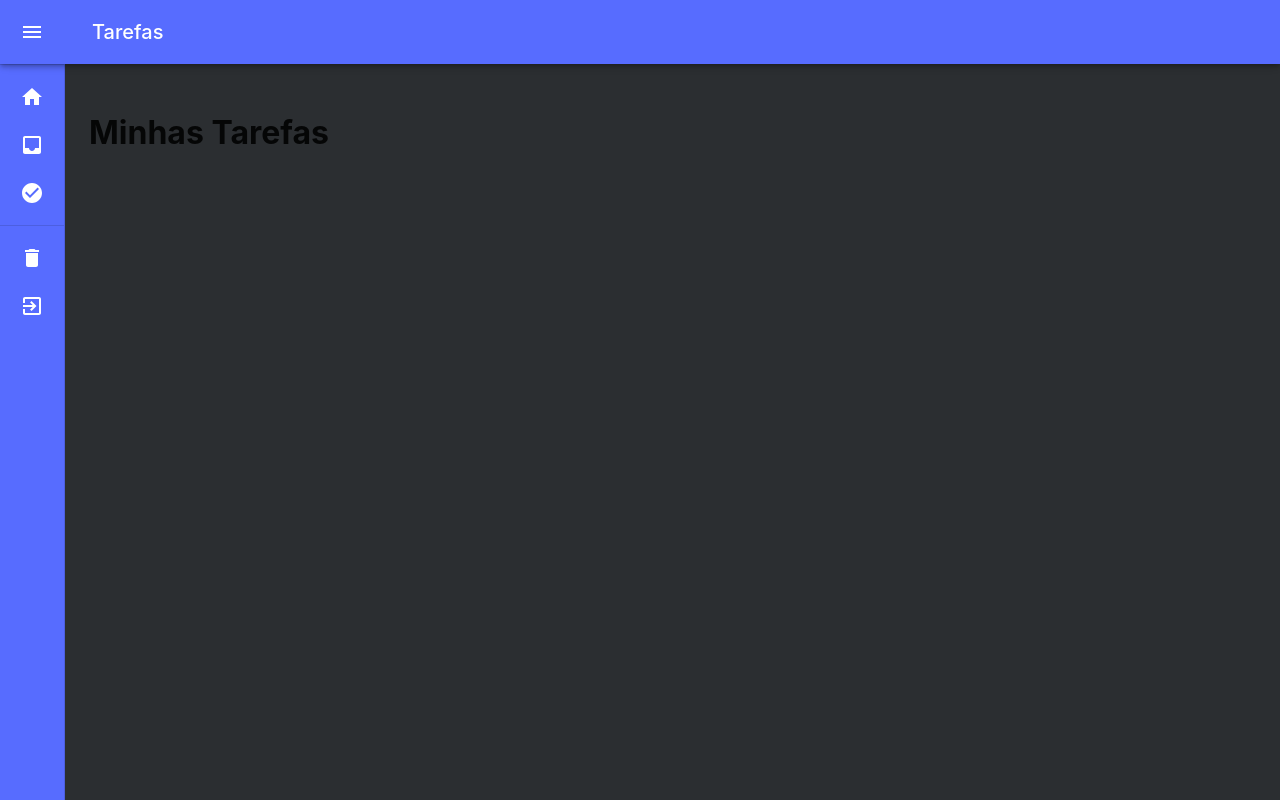
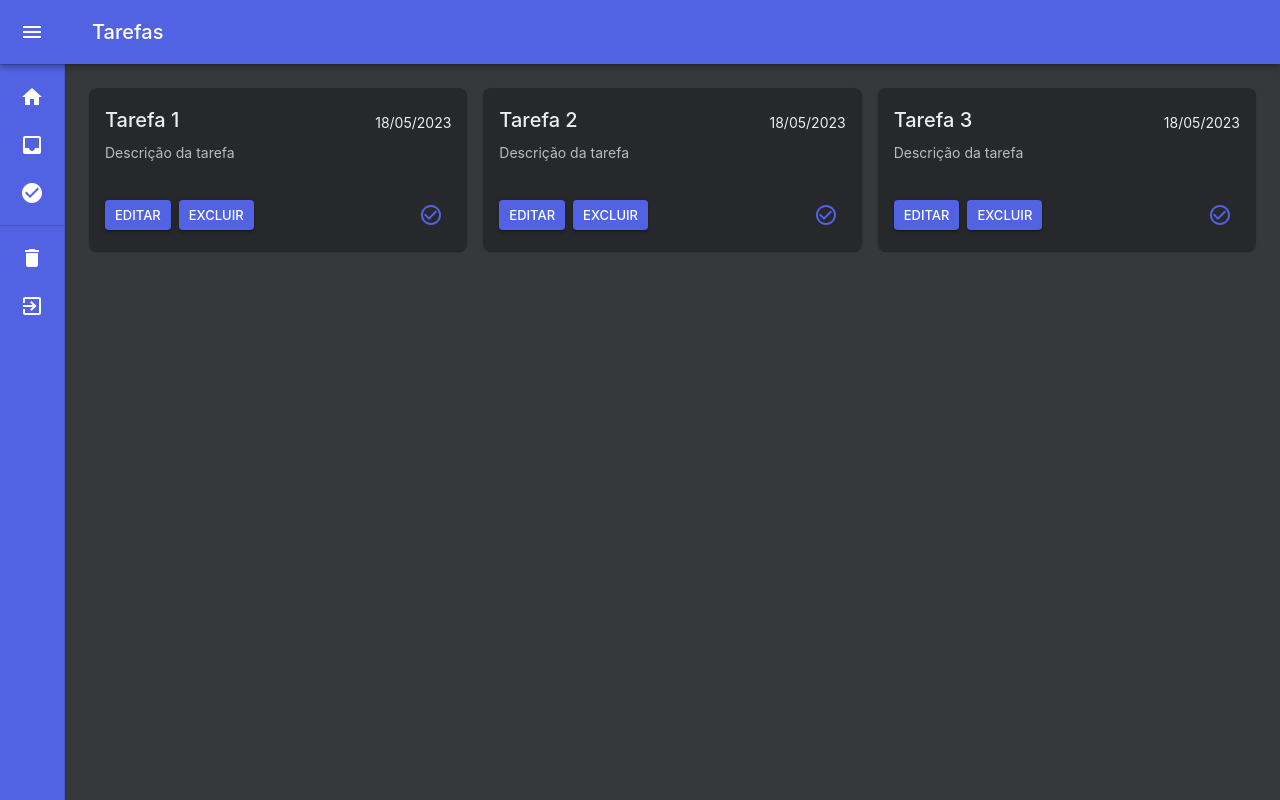
Before and after one commit to riquelmemr/todo-list-app-react, a React app: page /tasks in a window 1280 px wide. Built offline with nearby package versions, Linux system fonts and the light colour scheme; sample sign-in values are in the browser's storage; the HTML template or start-up script is replaced by a standard one.

Commit message:
created card of tasks and tasks adapter

```diff
--- /dev/null
+++ b/src/components/TaskCard/index.tsx
@@ -0,0 +1,76 @@
+import { ThemeProvider } from '@emotion/react';
+import { CheckCircle, CheckCircleOutline } from '@mui/icons-material';
+import { Box, IconButton } from '@mui/material';
+import Button from '@mui/material/Button';
+import Card from '@mui/material/Card';
+import CardActions from '@mui/material/CardActions';
+import CardContent from '@mui/material/CardContent';
+import Typography from '@mui/material/Typography';
+import React from 'react';
+
+import { theme } from '../../configs/themes';
+import Task from '../../types/task';
+
+interface TaskCardProps {
+	task: Task;
+}
+
+const TaskCard: React.FC<TaskCardProps> = ({ task }) => {
+	return (
+		<ThemeProvider theme={theme}>
+			<Card
+				sx={{
+					width: '100%',
+					backgroundColor: theme.palette.secondary.main,
+					color: theme.palette.secondary.contrastText,
+					borderRadius: '8px',
+				}}
+			>
+				<CardContent>
+					<Box
+						display={'flex'}
+						justifyContent={'space-between'}
+						alignItems={'center'}
+					>
+						<Typography gutterBottom variant="h6" component="h3">
+							{task.title}
+						</Typography>
+						<Typography variant="body2" component="div">
+							{task.createdAt}
+						</Typography>
+					</Box>
+
+					<Typography variant="body2" color={'#bbb'}>
+						{task.description}
+					</Typography>
+				</CardContent>
+				<CardActions
+					sx={{
+						display: 'flex',
+						justifyContent: 'space-between',
+						padding: '16px',
+					}}
+				>
+					<Box sx={{ display: 'flex', gap: 1 }}>
+						<Button size="small" variant="contained">
+							Editar
+						</Button>
+						<Button size="small" variant="contained">
+							Excluir
+						</Button>
+					</Box>
+
+					<IconButton color="primary">
+						{task.completed ? (
+							<CheckCircle />
+						) : (
+							<CheckCircleOutline />
+						)}
+					</IconButton>
+				</CardActions>
+			</Card>
+		</ThemeProvider>
+	);
+};
+
+export default TaskCard;
--- a/src/components/TextInput/index.tsx
+++ b/src/components/TextInput/index.tsx
@@ -63,7 +63,7 @@ const TextInput: React.FC<TextInputProps> = ({
 					},
 				}}
 				sx={{
-					backgroundColor: 'secondary.100',
+					backgroundColor: 'secondary.light',
 					borderRadius: '8px',
 					border: 'none',
 					padding: '8px 14px',
--- a/src/configs/themes/index.ts
+++ b/src/configs/themes/index.ts
@@ -3,12 +3,11 @@ import { createTheme } from '@mui/material';
 export const theme = createTheme({
 	palette: {
 		primary: {
-			main: '#576CFF',
+			main: '#5163e2',
 		},
 		secondary: {
 			main: '#26282B',
-			light: '#2B2E31',
-			'100': '#2B2E31',
+			light: '#36393c',
 			contrastText: '#eee',
 		},
 	},
--- a/src/pages/Login/index.tsx
+++ b/src/pages/Login/index.tsx
@@ -12,7 +12,7 @@ const Login = () => {
 				justifyContent: 'center',
 				alignItems: 'center',
 				padding: '10px',
-				backgroundColor: 'secondary.100',
+				backgroundColor: 'secondary.light',
 			}}
 		>
 			<FormLogin />
--- a/src/pages/Register/index.tsx
+++ b/src/pages/Register/index.tsx
@@ -12,7 +12,7 @@ const Register = () => {
 				justifyContent: 'center',
 				alignItems: 'center',
 				padding: '10px',
-				backgroundColor: 'secondary.100',
+				backgroundColor: 'secondary.light',
 			}}
 		>
 			<FormRegister />
--- a/src/pages/Tasks/index.tsx
+++ b/src/pages/Tasks/index.tsx
@@ -1,7 +1,37 @@
+import { Grid } from '@mui/material';
 import { useEffect } from 'react';
 import { useNavigate } from 'react-router-dom';
 
 import MiniDrawer from '../../components/Drawer';
+import TaskCard from '../../components/TaskCard';
+import Task from '../../types/task';
+
+const mockTasks: Task[] = [
+	{
+		id: '1',
+		title: 'Tarefa 1',
+		description: 'Descrição da tarefa',
+		createdAt: new Date().toLocaleDateString('pt-BR'),
+		createdBy: 'Usuário 1',
+		completed: false,
+	},
+	{
+		id: '2',
+		title: 'Tarefa 2',
+		description: 'Descrição da tarefa',
+		createdAt: new Date().toLocaleDateString('pt-BR'),
+		createdBy: 'Usuário 2',
+		completed: false,
+	},
+	{
+		id: '3',
+		title: 'Tarefa 3',
+		description: 'Descrição da tarefa',
+		createdAt: new Date().toLocaleDateString('pt-BR'),
+		createdBy: 'Usuário 3',
+		completed: false,
+	},
+];
 
 const Tasks = () => {
 	const navigate = useNavigate();
@@ -15,7 +45,13 @@ const Tasks = () => {
 	return (
 		<div>
 			<MiniDrawer titlePage="Tarefas">
-				<h1>Minhas Tarefas</h1>
+				<Grid container spacing={2}>
+					{mockTasks.map((task) => (
+						<Grid item key={task.id} xs={12} sm={6} md={4}>
+							<TaskCard task={task} />
+						</Grid>
+					))}
+				</Grid>
 			</MiniDrawer>
 		</div>
 	);
--- a/src/store/modules/rootReducer.ts
+++ b/src/store/modules/rootReducer.ts
@@ -1,11 +1,13 @@
 import { combineReducers } from '@reduxjs/toolkit';
 
+import tasksSlice from './tasks/tasksSlice';
 import userLoggedSlice from './userLogged/userLoggedSlice';
 import usersSlice from './users/usersSlice';
 
 const rootReducer = combineReducers({
 	userLogged: userLoggedSlice,
 	users: usersSlice,
+	tasks: tasksSlice,
 });
 
 export default rootReducer;
--- /dev/null
+++ b/src/store/modules/tasks/tasksSlice.ts
@@ -0,0 +1,25 @@
+import { createEntityAdapter, createSlice } from '@reduxjs/toolkit';
+
+import { RootState } from '../..';
+import Task from '../../../types/task';
+
+const tasksAdapter = createEntityAdapter<Task>({
+	selectId: (task) => task.id,
+});
+
+export const { selectAll: findAllTasks } = tasksAdapter.getSelectors(
+	(state: RootState) => state.tasks,
+);
+
+const tasksSlice = createSlice({
+	name: 'tasks',
+	initialState: tasksAdapter.getInitialState(),
+	reducers: {
+		addTask: tasksAdapter.addOne,
+		removeTask: tasksAdapter.removeOne,
+		updateTask: tasksAdapter.updateOne,
+	},
+});
+
+export const { addTask, removeTask, updateTask } = tasksSlice.actions;
+export default tasksSlice.reducer;
--- /dev/null
+++ b/src/types/task.ts
@@ -0,0 +1,11 @@
+interface Task {
+	id: string;
+	title: string;
+	description: string;
+	completed: boolean;
+	createdAt: string;
+	createdBy: string;
+	deletedAt?: Date;
+}
+
+export default Task;
```
Also changed, not shown: src/store/hooks.ts (+1 -9 lines), src/store/index.ts (+0 -7 lines), src/components/Drawer/index.tsx (indentation only).
